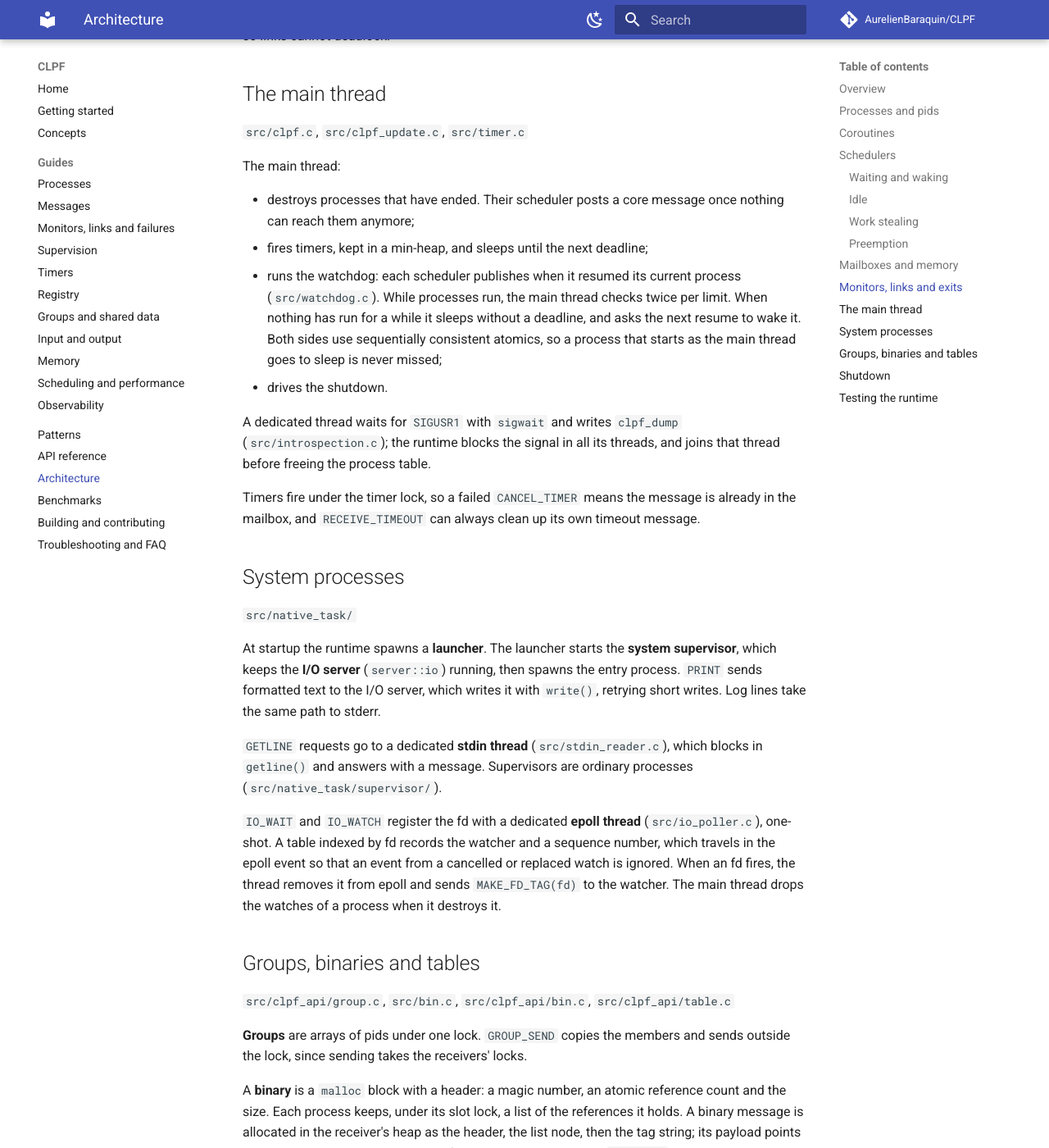
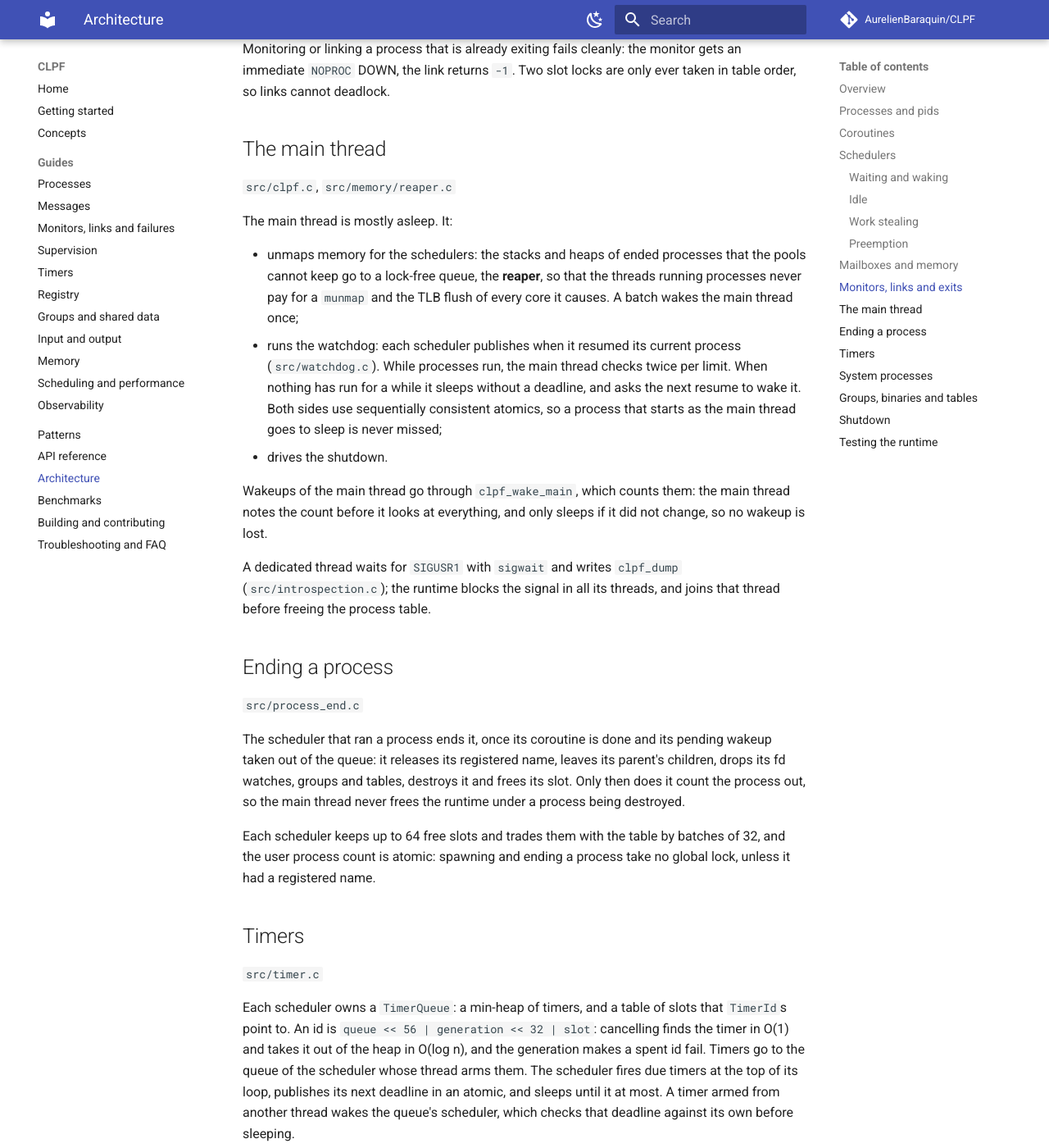
Before and after one commit to AurelienBaraquin/CLPF, an MkDocs documentation site: the page built from docs/architecture.md, in a window 1280 px wide and 1400 px high, scrolled down 3711 px. Shown: the whole window at 82% size. Built offline with MkDocs 1.6.1 and Material for MkDocs 9.7.7, drawn with Linux system fonts in a browser that asks for light colours; comment, search, counter and statistics services are not loaded; some of the changed text lies outside the part shown.

Commit message:
docs: document scheduler-side process ends, the reaper, timer queues and prewarming

```diff
--- a/docs/architecture.md
+++ b/docs/architecture.md
@@ -106,9 +106,14 @@ at the newest message older than the request.
 ### Idle
 
 With nothing to run, a scheduler spins briefly, then sleeps on an
-`IdleWaiter` (mutex, condition variable and two atomics, `src/utils/idle.c`).
-The sleeper announces that it sleeps, then checks for work again; a waker
-publishes work, then signals. Whichever comes second sees the other.
+`IdleWaiter` (mutex, condition variable and two atomics, `src/utils/idle.c`),
+until its next timer at most. The sleeper announces that it sleeps, then
+checks for work again; a waker publishes work, then signals. Whichever comes
+second sees the other.
+
+A scheduler with at least two ready processes wakes **one** sleeping
+scheduler to share them, and none while an idle one is still awake and
+looking for work: that one will ask.
 
 ### Work stealing
 
@@ -164,13 +169,14 @@ locks are only ever taken in table order, so links cannot deadlock.
 
 ## The main thread
 
-`src/clpf.c`, `src/clpf_update.c`, `src/timer.c`
+`src/clpf.c`, `src/memory/reaper.c`
 
-The main thread:
+The main thread is mostly asleep. It:
 
-- destroys processes that have ended. Their scheduler posts a core message
-  once nothing can reach them anymore;
-- fires timers, kept in a min-heap, and sleeps until the next deadline;
+- unmaps memory for the schedulers: the stacks and heaps of ended processes
+  that the pools cannot keep go to a lock-free queue, the **reaper**, so
+  that the threads running processes never pay for a `munmap` and the TLB
+  flush of every core it causes. A batch wakes the main thread once;
 - runs the watchdog: each scheduler publishes when it resumed its current
   process (`src/watchdog.c`). While processes run, the main thread checks
   twice per limit. When nothing has run for a while it sleeps without a
@@ -179,13 +185,44 @@ The main thread:
   sleep is never missed;
 - drives the shutdown.
 
+Wakeups of the main thread go through `clpf_wake_main`, which counts them:
+the main thread notes the count before it looks at everything, and only
+sleeps if it did not change, so no wakeup is lost.
+
 A dedicated thread waits for `SIGUSR1` with `sigwait` and writes
 `clpf_dump` (`src/introspection.c`); the runtime blocks the signal in all
 its threads, and joins that thread before freeing the process table.
 
-Timers fire under the timer lock, so a failed `CANCEL_TIMER` means the message
-is already in the mailbox, and `RECEIVE_TIMEOUT` can always clean up its own
-timeout message.
+## Ending a process
+
+`src/process_end.c`
+
+The scheduler that ran a process ends it, once its coroutine is done and
+its pending wakeup taken out of the queue: it releases its registered name,
+leaves its parent's children, drops its fd watches, groups and tables,
+destroys it and frees its slot. Only then does it count the process out,
+so the main thread never frees the runtime under a process being destroyed.
+
+Each scheduler keeps up to 64 free slots and trades them with the table by
+batches of 32, and the user process count is atomic: spawning and ending a
+process take no global lock, unless it had a registered name.
+
+## Timers
+
+`src/timer.c`
+
+Each scheduler owns a `TimerQueue`: a min-heap of timers, and a table of
+slots that `TimerId`s point to. An id is `queue << 56 | generation << 32 |
+slot`: cancelling finds the timer in O(1) and takes it out of the heap in
+O(log n), and the generation makes a spent id fail. Timers go to the queue
+of the scheduler whose thread arms them. The scheduler fires due timers at
+the top of its loop, publishes its next deadline in an atomic, and sleeps
+until it at most. A timer armed from another thread wakes the queue's
+scheduler, which checks that deadline against its own before sleeping.
+
+Timers fire under their queue's lock, so a failed `CANCEL_TIMER` means the
+message is already in the mailbox, and `RECEIVE_TIMEOUT` can always clean up
+its own timeout message.
 
 ## System processes
 
@@ -237,7 +274,7 @@ processes that had none.
 
 ## Shutdown
 
-When the entry process ends, the main thread:
+When the entry process ends, its scheduler wakes the main thread, which:
 
 1. records its exit reason;
 2. kills every non-system process, sweeping again if dying processes spawned
```
Also changed, not shown: docs/api.md (+1 -0 lines), docs/benchmarks.md (+24 -10 lines), docs/guides/timers.md (+9 -3 lines), 1 other file.
